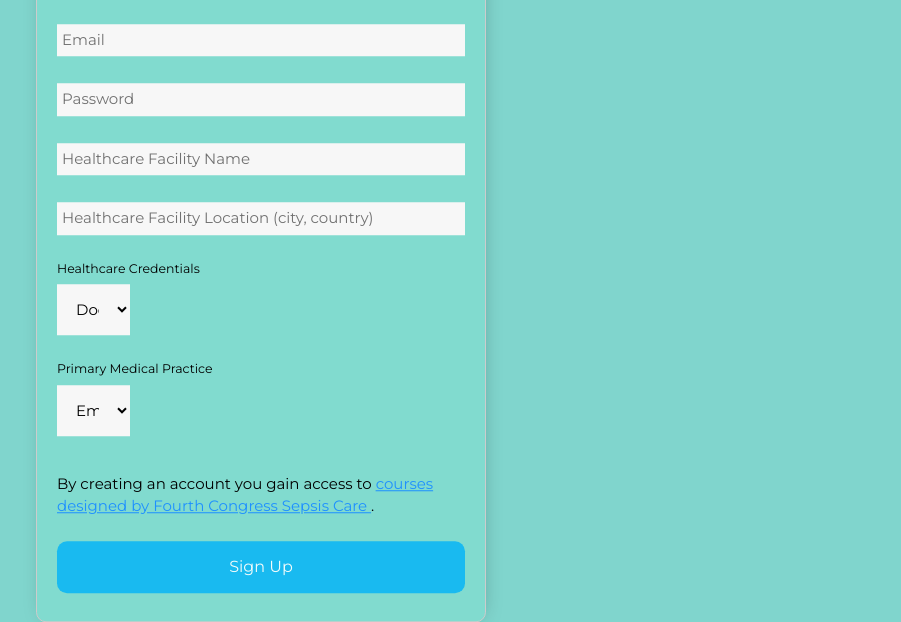
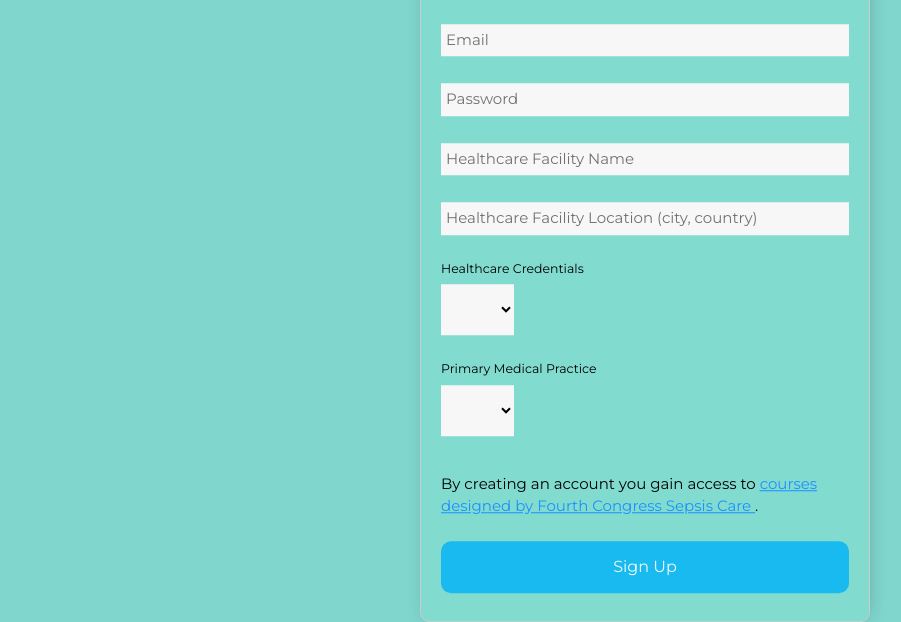
Before and after one commit to Gigx267/Sepsis-Care-Registration-, a plain HTML site: page index.html in a window 1280 px wide. Shown: the part 384-1006 px from the top of the page, without its empty margins (379-1280 px from the left). Drawn offline with nearby package versions, Linux system fonts and the light colour scheme.

Commit message:
index.html

```diff
--- a/index.html
+++ b/index.html
@@ -34,7 +34,7 @@
             <label for="email"><b class="t1">Healthcare Credentials </b></label>
             <br>
            <select name="phoneCode" required>
-            <option selected hidden value="">Doctor</option>
+            <option selected hidden value=""></option>
             <option value="66">Doctor </option>
             <option value="66">Nurse </option>
             <option value="66">Other</option>
@@ -43,7 +43,7 @@
            <label for="email"><b class="t1">Primary Medical Practice </b></label>
            <br>
           <select name="phoneCode" required>
-           <option selected hidden value="">Emergency</option>
+           <option selected hidden value=""></option>
            <option value="66">Emergency </option>
            <option value="66">Critical Care </option>
            <option value="66">Respiratory </option>
@@ -95,7 +95,7 @@ body {
     padding: 20px;
       width:450px;
     position: absolute;
-    left: 50%;
+    left: 80%;
     top: 75%;
     transform: translate(-50%, -50%);
       border:1px solid #ccc;
```
